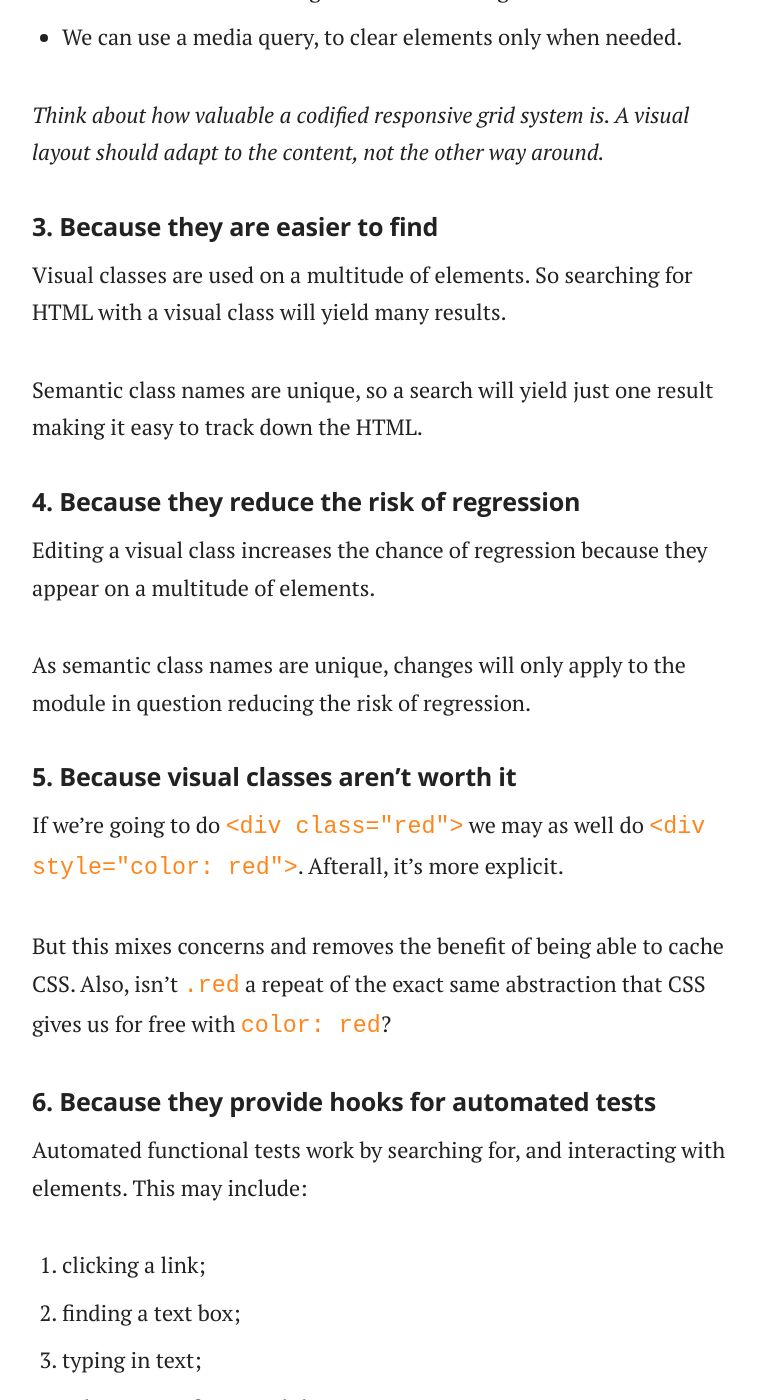
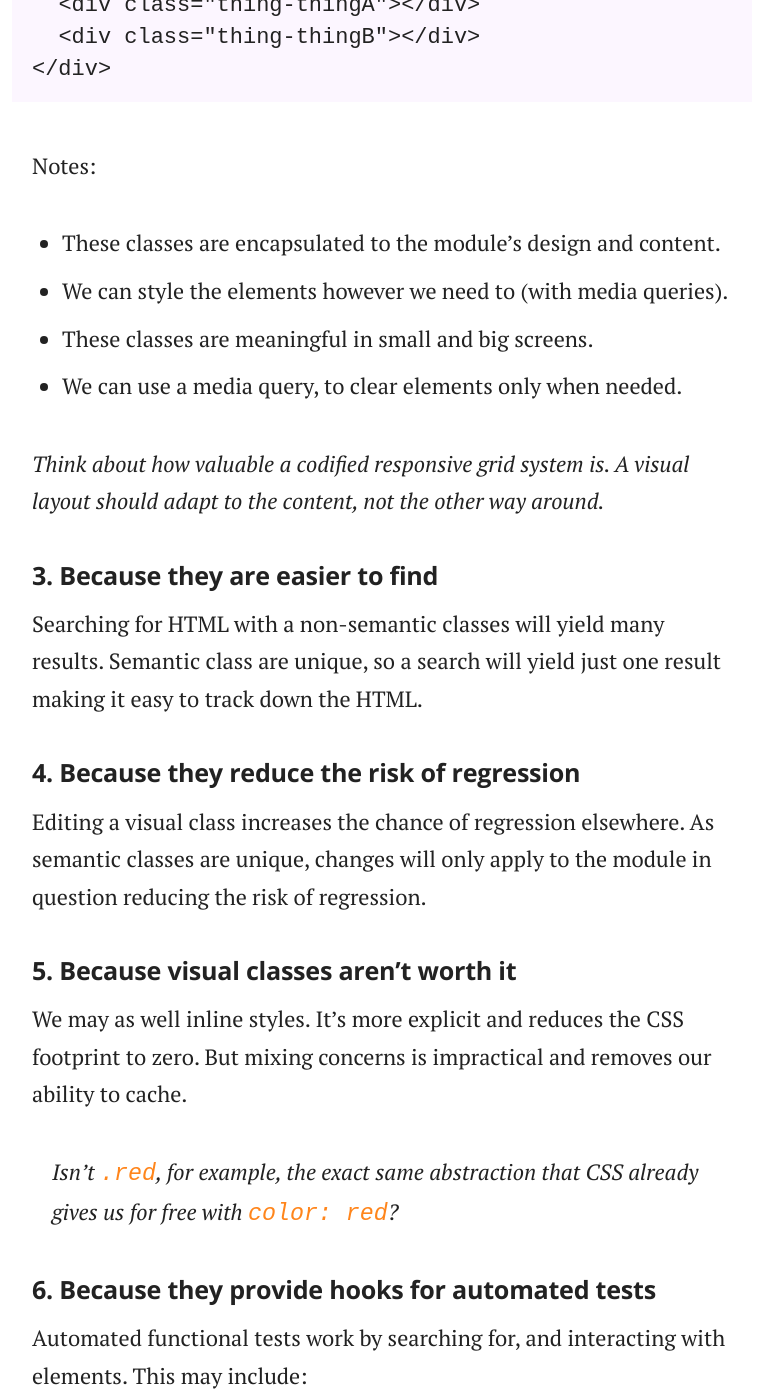
Before and after one commit to adamsilver/maintainablecss.com-jekyll, a Jekyll site: the page built from _chapters/02-semantics.md, in a window 1280 px wide and 1400 px high, scrolled down 4572 px. Shown: the whole window, without its empty margins (258-1016 px from the left). Built offline with Jekyll 4.4.1, drawn with Linux system fonts in a browser that asks for light colours; some of the changed text lies outside the part shown.

Commit message:
clean up semantics

```diff
--- a/_chapters/02-semantics.md
+++ b/_chapters/02-semantics.md
@@ -17,27 +15,27 @@ Semantic HTML isn't just about the elements we use. It's quite obvious that we s
 
 What's less obvious is the names we use for classes. This is important because they enable us to enhance a web page with style (and behaviour).
 
-## Good and bad class names
+## Semantic versus non-semantic classes
 
-Here are some examples of semantic and non-semantic class names:
+Here are some non-semantic classes:
 
-	<!-- non semantic -->
 	<div class="red pull-left">
 	<div class="grid row">
 	<div class="col-xs-4">
 
-	<!-- semantic -->
+non-semantic classes don't tell us *what* the HTML represents. At best, they give us an idea of what elements *look* like. Atomic, visual, behavioural and utility classes are all forms of non-semantic classes.
+
+Here are some semantic classes:
+
 	<div class="basket">
 	<div class="product">
 	<div class="searchResults">
 
-Non semantic classes don't tell us *what* the HTML represents. At best, they give us an idea of what elements *look* like. Atomic, visual, behavioural and  utility classes are all forms of non semantic classes.
-
-Semantic classes don't tell us what they look like, but that's okay. That's what CSS is for. Semantic class names mean something to HTML, CSS, Javascript and automated functional tests.
+Semantic classes don't tell us what they look like, but that's okay. That's what CSS is for. Semantic classes mean something to HTML, CSS, Javascript and automated functional tests.
 
 There are many reasons why semantic classes are advantageous:
 
-## 1. Because they are easy to understand
+## 1. Because they are readable
 
 Here's a real snippet of HTML using atomic classes:
 
@@ -46,9 +44,12 @@ Here's a real snippet of HTML using atomic classes:
 	  <p class="f5 f4-ns fw4 b measure dib-m lh-copy">Tagline</p>
 	</div>
 
-Not only do we need to mentally map these abbreviations (assuming we know what they mean in the first place), but we need to wade through a load of classes just to work out what's going on. The content itself is somewhat obfuscated.
+Notes:
 
-Visual class names are ambiguous. For example, `.red` could mean red text, a red background or perhaps a reddish gradient. It's hard to know.
+- We need to mentally map these abbreviations, assuming we know what they mean in the first place.
+- We need to wade through many classes to work out what's happening; which classes override which; and which apply at certain break points etc.
+- These classes are ambiguous. For example, does `black-70` refer to the colour or the background? If we need the inspector to find out, this implies the class names are not readable.
+- The content itself is somehwat obfuscated by the noise.
 
 Here's the same thing using semantic classes:
 
@@ -67,9 +73,7 @@ Imagine coding a two-column responsive grid whereby:
 * each column has `2em` and `3em` font-size on small and large screens; and
 * the columns stack on small screens. Note that *column* is now a misleading class name.
 
-### Using atomic class names
-
-Taking an atomic approach results in the following HTML:
+Here's how this is typically done using visual and utility classes:
 
 	<div class="grid clearfix">
 	  <div class="col pd20 pd50 fs2 fs3">Column 1</div>
@@ -79,14 +83,12 @@ Taking an atomic approach results in the following HTML:
 Notes:
 
 - There are 7 classes, some of which override each other.
-- To make the columns actually responsive we would need a `fs3large` class etc.
-- At certain break points, the classes are misleading and redundant e.g. clearfix.
+- To make the columns actually responsive we would need a `fs3large` class etc. This means using a naming convention that recreates language constructs found in CSS.
+- At certain break points, the classes are misleading and redundant. For example `.clearfix` doesn't clear on small screens.
 
-We've barely evaluated this simple component and yet there is so much pain already. Let's see what a semantic approach looks like.
+We've barely evaluated this simple component and yet there is significant pain already.
 
-### Using semantic class names
-
-Taking a semantic approach results in the following HTML:
+Here's the same thing using semantic classes:
 
 	<div class="thing">
 	  <div class="thing-thingA"></div>
@@ -104,21 +106,17 @@ Notes:
 
 ## 3. Because they are easier to find
 
-Visual classes are used on a multitude of elements. So searching for HTML with a visual class will yield many results.
-
-Semantic class names are unique, so a search will yield just one result making it easy to track down the HTML.
+Searching for HTML with a non-semantic classes will yield many results. Semantic class are unique, so a search will yield just one result making it easy to track down the HTML.
 
 ## 4. Because they reduce the risk of regression
 
-Editing a visual class increases the chance of regression because they appear on a multitude of elements.
-
-As semantic class names are unique, changes will only apply to the module in question reducing the risk of regression.
+Editing a visual class increases the chance of regression elsewhere. As semantic classes are unique, changes will only apply to the module in question reducing the risk of regression.
 
 ## 5. Because visual classes aren't worth it
 
-If we're going to do `<div class="red">` we may as well do `<div style="color: red">`. Afterall, it's more explicit.
+We may as well inline styles. It's more explicit and reduces the CSS footprint to zero. But mixing concerns is impractical and removes our ability to cache.
 
-But this mixes concerns and removes the benefit of being able to cache CSS. Also, isn't `.red` a repeat of the exact same abstraction that CSS gives us for free with `color: red`?
+> Isn't `.red`, for example, the exact same abstraction that CSS already gives us for free with `color: red`?
 
 ## 6. Because they provide hooks for automated tests
 
@@ -130,11 +128,11 @@ Automated functional tests work by searching for, and interacting with elements.
 4. submitting a form; and then
 5. verifying some criteria.
 
-Visual class names don't allow us to target specific elements because they apply to many. Adding hooks just for tests is foolhardy.
+non-semantic classes don't allow us to target specific elements. Adding hooks just for tests seems foolhardy.
 
 ## 7. Because they provide hooks for Javascript
 
-Semantic class names are useful for Javascript too. We can't use visual class names as a reliable way to retrieve elements.
+Semantic class are useful for Javascript too. We can't use visual classes as a reliable way to retrieve elements.
 
 ## 8. Because they don't need maintaining
 
@@ -162,11 +160,11 @@ Changing the padding and colour on hover is a difficult task. It's better to avo
 
 ## 12. Because they encourage lean HTML
 
-As we've seen above, atomic classes bloat the HTML. Semantic classes result in smaller HTML. And whilst the CSS may increase in size, it's cacheable.
+As we've seen above, atomic classes bloat HTML. Semantic classes result in smaller HTML. And whilst the CSS may increase in size, it's cacheable.
 
 ## Final thought
 
-Semantic class names are a corner stone of *MaintainableCSS*. Without them, everything else makes little sense. So name something based on what it is and everything else falls into place.
+Semantic classes are a corner stone of *MaintainableCSS*. Without them, everything else makes little sense. So name something based on what it is and everything else falls into place.
 
 <!--## Because visual class names might declare the same property!
 
```
Also changed, not shown: other parts of _chapters/02-semantics.md (+6 -3 lines).
